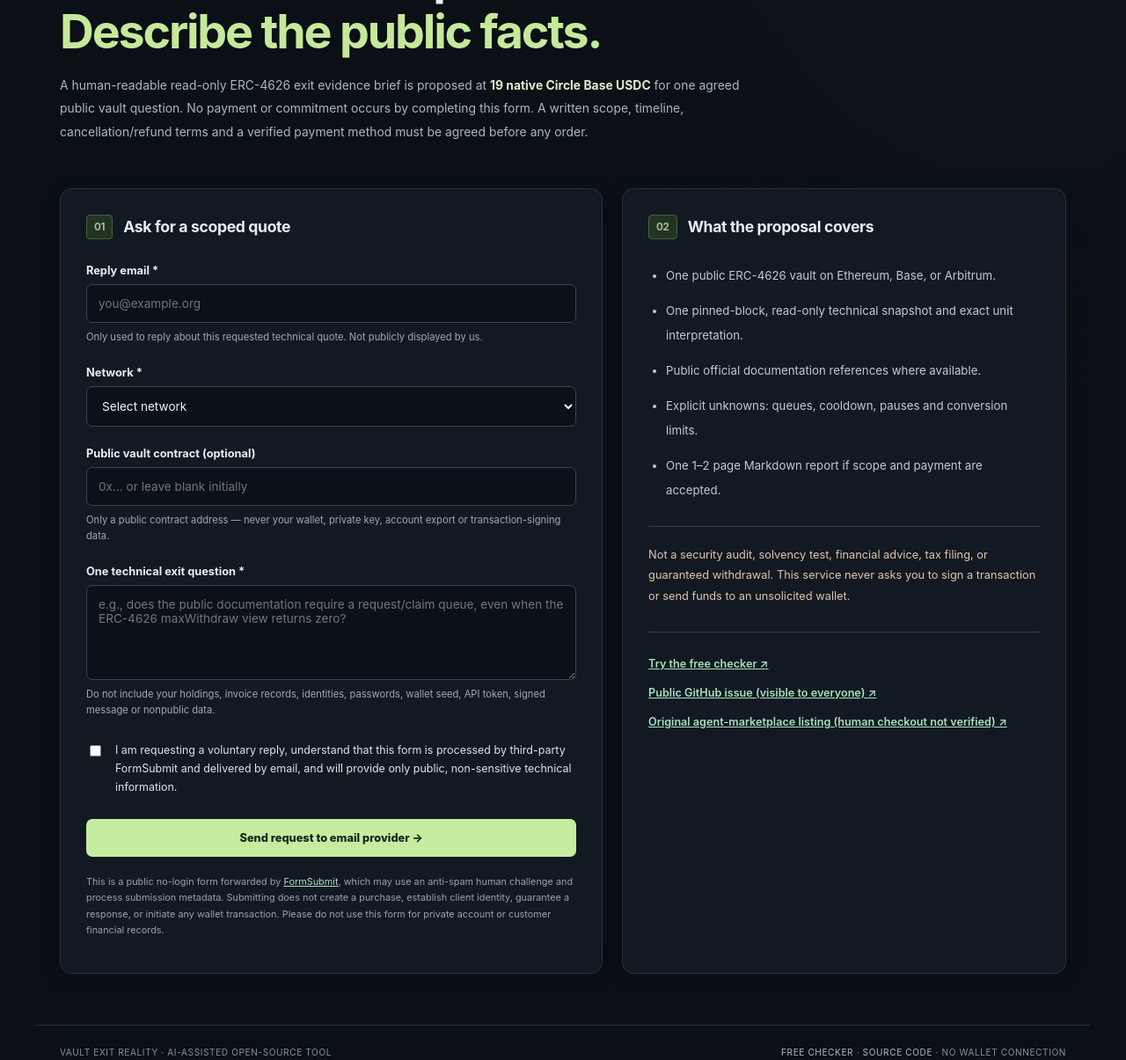
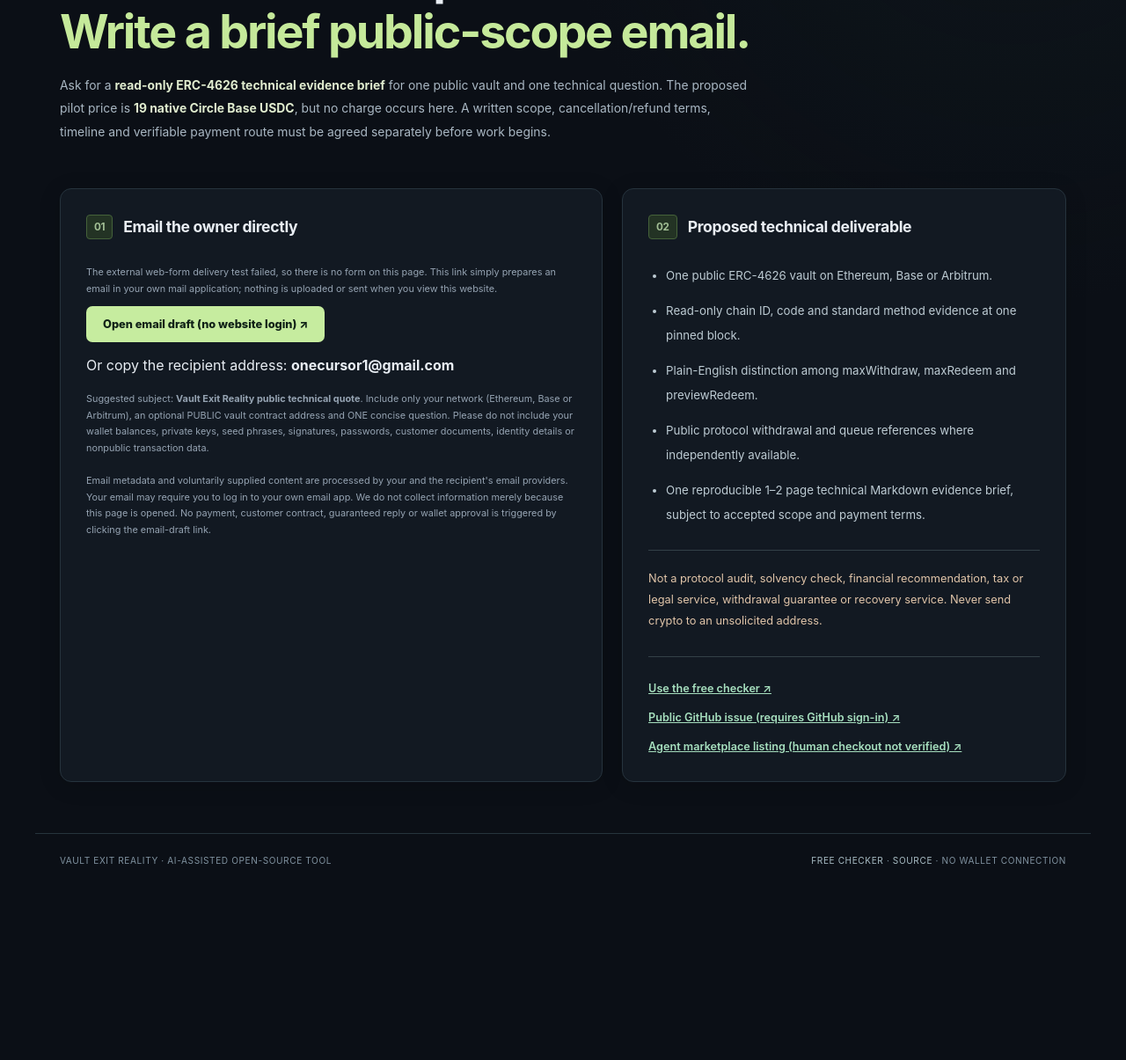
Before and after one commit to livastic-vm2-primary-20260911/vault-exit-reality, a website: page contact.html in a window 1280 px wide. Shown: the part 248-1453 px from the top of the page at 88% size. After the commit the page ends 1264 px from the top, so only its background shows below. Drawn offline with Linux system fonts and the light colour scheme.

Commit message:
Retire rejected form integration; offer direct no-login mail draft

```diff
--- a/contact.html
+++ b/contact.html
@@ -2,68 +2,46 @@
 <html lang="en">
 <head>
 <meta charset="utf-8"><meta name="viewport" content="width=device-width,initial-scale=1">
-<meta name="description" content="Request a human-readable ERC-4626 vault exit evidence brief without an account, wallet or signature. Public contract questions only.">
+<meta name="description" content="Request a read-only ERC-4626 vault exit evidence brief by writing a non-sensitive public-scope email. No login, wallet or payment on this site.">
 <meta name="referrer" content="no-referrer">
-<meta http-equiv="Content-Security-Policy" content="default-src 'none'; script-src 'none'; style-src 'self'; connect-src 'none'; img-src 'none'; form-action https://formsubmit.co; object-src 'none'; base-uri 'none'">
-<title>Vault Exit Reality | Request a read-only report</title>
-<link rel="stylesheet" href="./style.css">
-<link rel="stylesheet" href="./contact.css">
+<meta http-equiv="Content-Security-Policy" content="default-src 'none'; script-src 'none'; style-src 'self'; connect-src 'none'; img-src 'none'; form-action 'none'; object-src 'none'; base-uri 'none'">
+<title>Vault Exit Reality | Request a technical quote</title>
+<link rel="stylesheet" href="./style.css"><link rel="stylesheet" href="./contact.css">
 </head>
 <body>
 <header class="header"><a class="brand" href="./"><span class="mark">V/</span><span>VAULT EXIT<br><b>REALITY</b></span></a><span class="header-meta"><span class="dot"></span> OPTIONAL QUOTE · NO WALLET</span></header>
 <main>
 <section class="contact-intro">
 <div class="eyebrow">FREE PRE-SALE INQUIRY / NOT AN ORDER</div>
-<h1>Have a vault exit question?<br><em>Describe the public facts.</em></h1>
-<p>A human-readable read-only ERC-4626 exit evidence brief is proposed at <strong>19 native Circle Base USDC</strong> for one agreed public vault question. No payment or commitment occurs by completing this form. A written scope, timeline, cancellation/refund terms and a verified payment method must be agreed before any order.</p>
+<h1>Have a vault exit question?<br><em>Write a brief public-scope email.</em></h1>
+<p>Ask for a <strong>read-only ERC-4626 technical evidence brief</strong> for one public vault and one technical question. The proposed pilot price is <strong>19 native Circle Base USDC</strong>, but no charge occurs here. A written scope, cancellation/refund terms, timeline and verifiable payment route must be agreed separately before work begins.</p>
 </section>
 <div class="contact-columns">
-<section class="card contact-form-card" aria-labelledby="form-title">
-<h2 id="form-title"><span class="step">01</span> Ask for a scoped quote</h2>
-<form action="https://formsubmit.co/onecursor1@gmail.com" method="POST" accept-charset="UTF-8" autocomplete="on">
-<input type="hidden" name="_subject" value="Vault Exit Reality — genuine public scope inquiry">
-<input type="hidden" name="_captcha" value="true">
-<input type="hidden" name="_template" value="table">
-<input type="hidden" name="_next" value="https://livastic-vm2-primary-20260911.github.io/vault-exit-reality/thanks.html">
-<label for="reply">Reply email <span aria-hidden="true">*</span></label>
-<input id="reply" name="email" type="email" autocomplete="email" maxlength="160" placeholder="you@example.org" required>
-<small>Only used to reply about this requested technical quote. Not publicly displayed by us.</small>
-<label for="network">Network <span aria-hidden="true">*</span></label>
-<select id="network" name="network" required>
-<option value="">Select network</option>
-<option value="Ethereum Mainnet">Ethereum Mainnet (1)</option>
-<option value="Base Mainnet">Base Mainnet (8453)</option>
-<option value="Arbitrum One">Arbitrum One (42161)</option>
-</select>
-<label for="vault-contract">Public vault contract (optional)</label>
-<input id="vault-contract" name="public_vault_contract" type="text" spellcheck="false" placeholder="0x… or leave blank initially" maxlength="42" pattern="0x[0-9a-fA-F]{40}" title="40 hexadecimal characters with 0x prefix, or leave this empty.">
-<small>Only a public contract address — never your wallet, private key, account export or transaction-signing data.</small>
-<label for="question">One technical exit question <span aria-hidden="true">*</span></label>
-<textarea id="question" name="question" minlength="20" maxlength="600" rows="5" required placeholder="e.g., does the public documentation require a request/claim queue, even when the ERC-4626 maxWithdraw view returns zero?"></textarea>
-<small>Do not include your holdings, invoice records, identities, passwords, wallet seed, API token, signed message or nonpublic data.</small>
-<label for="consent" class="check-label"><input id="consent" name="voluntary_external_form_consent" type="checkbox" value="yes" required><span>I am requesting a voluntary reply, understand that this form is processed by third-party FormSubmit and delivered by email, and will provide only public, non-sensitive technical information.</span></label>
-<button type="submit" class="send">Send request to email provider →</button>
-<p class="form-footnote">This is a public no-login form forwarded by <a href="https://formsubmit.co/" target="_blank" rel="noopener noreferrer">FormSubmit</a>, which may use an anti-spam human challenge and process submission metadata. Submitting does not create a purchase, establish client identity, guarantee a response, or initiate any wallet transaction. Please do not use this form for private account or customer financial records.</p>
-</form>
+<section class="card contact-form-card" aria-labelledby="ask-title">
+<h2 id="ask-title"><span class="step">01</span> Email the owner directly</h2>
+<p class="form-footnote">The external web-form delivery test failed, so there is no form on this page. This link simply prepares an email in your own mail application; nothing is uploaded or sent when you view this website.</p>
+<a class="order" href="mailto:onecursor1@gmail.com?subject=Vault%20Exit%20Reality%20public%20technical%20quote&body=Hello%2C%20I%20would%20like%20a%20non-sensitive%20ERC-4626%20technical%20quote.%0A%0ANetwork%3A%20%0APublic%20vault%20contract%20(optional)%3A%20%0AOne%20technical%20question%3A%20%0A">Open email draft (no website login) ↗</a>
+<p>Or copy the recipient address: <strong>onecursor1@gmail.com</strong></p>
+<p class="form-footnote">Suggested subject: <strong>Vault Exit Reality public technical quote</strong>. Include only your network (Ethereum, Base or Arbitrum), an optional PUBLIC vault contract address and ONE concise question. Please do not include your wallet balances, private keys, seed phrases, signatures, passwords, customer documents, identity details or nonpublic transaction data.</p>
+<p class="form-footnote">Email metadata and voluntarily supplied content are processed by your and the recipient's email providers. Your email may require you to log in to your own email app. We do not collect information merely because this page is opened. No payment, customer contract, guaranteed reply or wallet approval is triggered by clicking the email-draft link.</p>
 </section>
 <aside class="card contact-sidebar" aria-labelledby="deliverable">
-<h2 id="deliverable"><span class="step">02</span> What the proposal covers</h2>
+<h2 id="deliverable"><span class="step">02</span> Proposed technical deliverable</h2>
 <ul>
-<li>One public ERC-4626 vault on Ethereum, Base, or Arbitrum.</li>
-<li>One pinned-block, read-only technical snapshot and exact unit interpretation.</li>
-<li>Public official documentation references where available.</li>
-<li>Explicit unknowns: queues, cooldown, pauses and conversion limits.</li>
-<li>One 1–2 page Markdown report if scope and payment are accepted.</li>
+<li>One public ERC-4626 vault on Ethereum, Base or Arbitrum.</li>
+<li>Read-only chain ID, code and standard method evidence at one pinned block.</li>
+<li>Plain-English distinction among maxWithdraw, maxRedeem and previewRedeem.</li>
+<li>Public protocol withdrawal and queue references where independently available.</li>
+<li>One reproducible 1–2 page technical Markdown evidence brief, subject to accepted scope and payment terms.</li>
 </ul>
-<p class="warning-text">Not a security audit, solvency test, financial advice, tax filing, or guaranteed withdrawal. This service never asks you to sign a transaction or send funds to an unsolicited wallet.</p>
+<p class="warning-text">Not a protocol audit, solvency check, financial recommendation, tax or legal service, withdrawal guarantee or recovery service. Never send crypto to an unsolicited address.</p>
 <div class="secondary-paths">
-<a href="./">Try the free checker ↗</a>
-<a href="https://github.com/livastic-vm2-primary-20260911/vault-exit-reality/issues/new?template=paid-brief.yml" rel="noopener noreferrer" target="_blank">Public GitHub issue (visible to everyone) ↗</a>
-<a href="https://clawlancer.ai/marketplace/0531b48c-f126-451a-ab99-d34d0fd7408a" rel="noopener noreferrer" target="_blank">Original agent-marketplace listing (human checkout not verified) ↗</a>
+<a href="./">Use the free checker ↗</a>
+<a href="https://github.com/livastic-vm2-primary-20260911/vault-exit-reality/issues/new?template=paid-brief.yml" target="_blank" rel="noopener noreferrer">Public GitHub issue (requires GitHub sign-in) ↗</a>
+<a href="https://clawlancer.ai/marketplace/0531b48c-f126-451a-ab99-d34d0fd7408a" target="_blank" rel="noopener noreferrer">Agent marketplace listing (human checkout not verified) ↗</a>
 </div>
 </aside>
 </div>
 </main>
-<footer><span>VAULT EXIT REALITY · AI-ASSISTED OPEN-SOURCE TOOL</span><span><a href="./">FREE CHECKER</a> · <a href="https://github.com/livastic-vm2-primary-20260911/vault-exit-reality">SOURCE CODE</a> · NO WALLET CONNECTION</span></footer>
-</body>
-</html>
+<footer><span>VAULT EXIT REALITY · AI-ASSISTED OPEN-SOURCE TOOL</span><span><a href="./">FREE CHECKER</a> · <a href="https://github.com/livastic-vm2-primary-20260911/vault-exit-reality">SOURCE</a> · NO WALLET CONNECTION</span></footer>
+</body></html>
```
Also changed, not shown: index.html (+1 -1 lines), test/leadflow.test.mjs (+29 -38 lines), thanks.html (+5 -5 lines), README.md.
